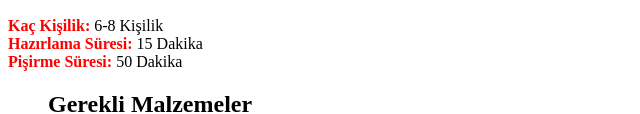
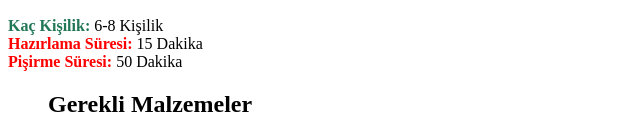
Before and after one commit to Zweiberg/htmlodev-1, a plain HTML site: page kek tarifi.html in a window 1280 px wide. Shown: the part 484-598 px from the top of the page, without its empty margins (0-640 px from the left). Drawn offline with Linux system fonts and the light colour scheme.

Commit message:
kek html changed

```diff
--- a/kek tarifi.html
+++ b/kek tarifi.html
@@ -18,7 +18,7 @@
                 <img height="300"   src="img/damla-cikolatali-kek-son-yemekcom.jpg" alt="Kek Görüntüsü">
         </article>
         <article>
-                <p><font color= "red"> <strong >Kaç Kişilik:</strong></font> 6-8 Kişilik <br>
+                <p><font color= "#227755"> <strong >Kaç Kişilik:</strong></font> 6-8 Kişilik <br>
                    <font color="red"> <strong>Hazırlama Süresi: </strong> </font> 15 Dakika  <br>
                    <font color="red"> <Strong> Pişirme Süresi:</Strong> </font> 50 Dakika</p>
             <ul>
```
